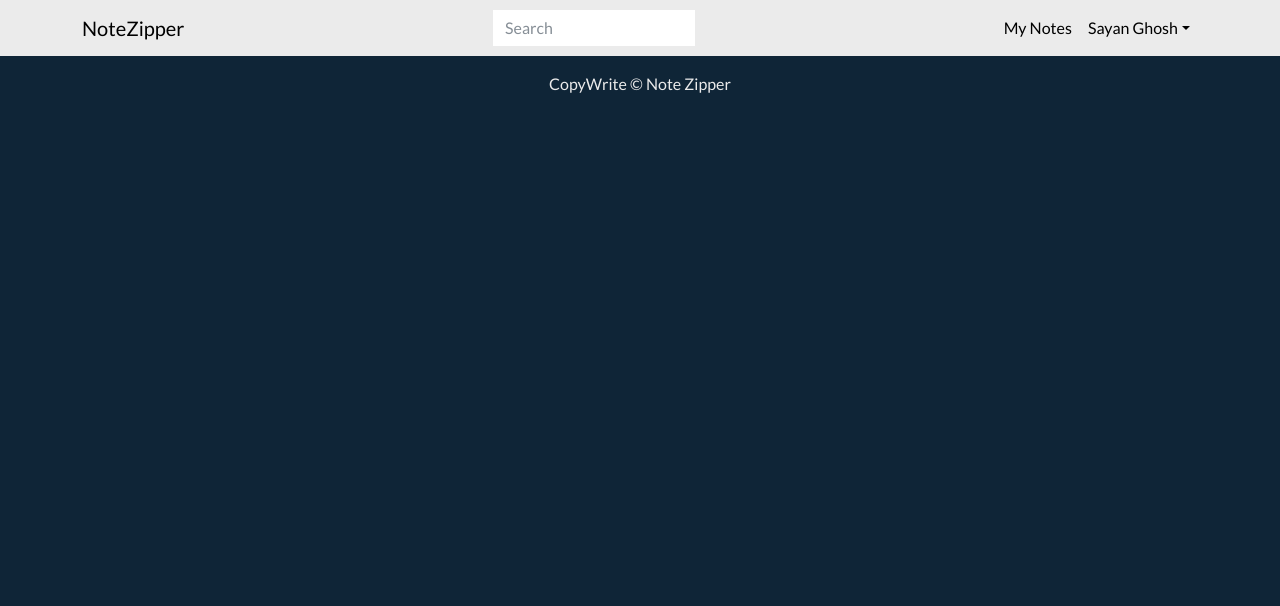
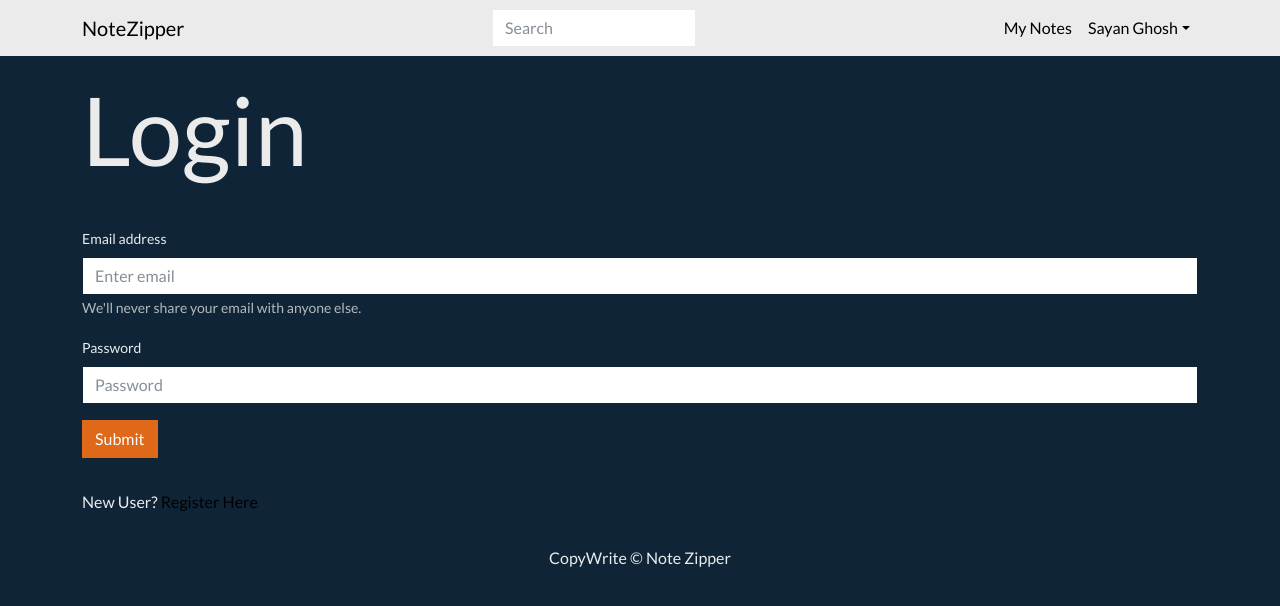
Before and after one commit to sayanghoshofficial/NodeZiper, a React (Create React App) app in the folder frontend/: page /login in a window 1280 px wide. Shown: the top 606 px of the page. Built offline with nearby package versions, Linux system fonts and the light colour scheme.

Commit message:
create login page and register page

```diff
--- a/frontend/src/App.js
+++ b/frontend/src/App.js
@@ -1,16 +1,18 @@
 import './App.css';
-import { Footer, Header, LandingPage, MyNotes } from './components';
+import { Footer, Header, LandingPage, LoginScreen, MyNotes, RagisterScreen } from './components';
 import { BrowserRouter, Routes, Route } from 'react-router-dom';
 
 function App() {
   return (
     <BrowserRouter>
-      <Header/>
+      <Header />
       <Routes>
-        <Route path='/' element={<LandingPage/>} exact/>
-        <Route path='/mynotes' element={<MyNotes/>}/>
+        <Route path='/' element={<LandingPage />} exact />
+        <Route path='/login' element={<LoginScreen />} />
+        <Route path='/register' element={<RagisterScreen />} />
+        <Route path='/mynotes' element={<MyNotes />} />
       </Routes>
-      <Footer/>
+      <Footer />
     </BrowserRouter>
   );
 }
--- /dev/null
+++ b/frontend/src/components/ErrorMessage/ErrorMessage.js
@@ -0,0 +1,13 @@
+import React from 'react'
+import { Alert } from 'react-bootstrap'
+
+const ErrorMessage = ({ varient = "info", children }) => {
+    return (
+        <Alert variant={varient} style={{ fontSize: 20 }}>
+            <strong>{children}
+            </strong>
+        </Alert>
+    )
+}
+
+export default ErrorMessage
--- /dev/null
+++ b/frontend/src/components/Loader/Loader.js
@@ -0,0 +1,12 @@
+import React from 'react'
+import { Spinner } from 'react-bootstrap'
+
+const Loader = ({ size = 100 }) => {
+    return (
+        <div style={{ display: 'flex', alignItems: 'center', justifyContent: 'center', width: '100%', height: '100%' }}>
+            <Spinner animation='border' variant="success" style={{ width: size, height: size }} />
+        </div>
+    )
+}
+
+export default Loader
--- a/frontend/src/components/Screens/LandingPage/LandingPage.js
+++ b/frontend/src/components/Screens/LandingPage/LandingPage.js
@@ -1,8 +1,16 @@
-import React from 'react'
+import React, { useEffect } from 'react'
 import { ButtonContainer, IntroText, Landingbutton, Main, SubTitle, Title } from './index.sc'
 import { Button, Col, Container, Row } from 'react-bootstrap'
+import { useNavigate } from 'react-router-dom'
 
 const LandingPage = () => {
+    const navigate = useNavigate();
+    // useEffect(()=>{
+    //     const userInfo = localStorage.getItem('userInfo')
+    //     if(userInfo){
+    //       navigate("/myNotes")
+    //     }
+    //   },[])
     return (
         <Main>
             <Container>
--- /dev/null
+++ b/frontend/src/components/Screens/LoginScreen/LoginScreen.js
@@ -0,0 +1,88 @@
+import React, { useEffect, useState } from 'react';
+import { Button, Form, Container, Row, Col } from 'react-bootstrap';
+import { Main, Title } from '../LandingPage/index.sc';
+import { Link, useNavigate } from 'react-router-dom';
+import axios from 'axios';
+import Loader from '../../Loader/Loader';
+import ErrorMessage from '../../ErrorMessage/ErrorMessage';
+
+
+
+const LoginPage = () => {
+  const navigate=useNavigate()
+  const [email, setEmail] = useState('');
+  const [password, setPassword] = useState('');
+  const [error, setError] = useState(false);
+  const [loading, setLoading] = useState(false);
+
+
+
+  const submitHandler = async (e) => {
+    e.preventDefault();
+    try {
+      const config = {
+        headers: {
+          "Content-type": "application/json"
+        }
+      }
+      setLoading(true);
+      const { data } = await axios.post("http://localhost:5000/api/users/login", {
+        email,
+        password
+      }, config);
+      console.log(data);
+      localStorage.setItem('userInfo', JSON.stringify(data));
+      setLoading(false);
+    } catch (error) {
+      setError(error.response.data.message);
+      setLoading(false);
+    }
+  }
+
+  return (
+    <>
+        <Container>
+          <Row className='py-3'>
+            <Title>Login</Title>
+          </Row>
+          {error && <ErrorMessage varient='danger'>{error}</ErrorMessage>}
+          {loading && <Loader />}
+          <Row className='py-3'>
+            <Form onSubmit={submitHandler}>
+              <Form.Group className="mb-3" controlId="formBasicEmail">
+                <Form.Label>Email address</Form.Label>
+                <Form.Control
+                  type="email"
+                  placeholder="Enter email"
+                  value={email}
+                  onChange={(e) => setEmail(e.target.value)}
+                />
+                <Form.Text className="text-muted">
+                  We'll never share your email with anyone else.
+                </Form.Text>
+              </Form.Group>
+
+              <Form.Group className="mb-3" controlId="formBasicPassword">
+                <Form.Label>Password</Form.Label>
+                <Form.Control
+                  type="password"
+                  placeholder="Password"
+                  value={password}
+                  onChange={(e) => setPassword(e.target.value)}
+                />
+              </Form.Group>
+
+              <Button variant="primary" type="submit">
+                Submit
+              </Button>
+            </Form>
+          </Row>
+          <Row className='py-3'>
+            <Col>New User? <Link to={'/register'}>Register Here</Link></Col>
+          </Row>
+        </Container>
+    </>
+  )
+}
+
+export default LoginPage
--- /dev/null
+++ b/frontend/src/components/Screens/RegisterScreen/RagisterScreen.js
@@ -0,0 +1,149 @@
+import React, { Fragment, useState } from 'react'
+import { Main, Title } from '../LandingPage/index.sc'
+import { Button, Form, Container, Row, Col } from 'react-bootstrap';
+import { Link, useNavigate } from 'react-router-dom';
+import e from 'cors';
+import ErrorMessage from '../../ErrorMessage/ErrorMessage';
+import Loader from '../../Loader/Loader';
+import axios from 'axios';
+
+const RagisterPage = () => {
+  const [name, setName] = useState('');
+  const [email, setEmail] = useState('');
+  const [password, setPassword] = useState('');
+  const [confirmPassword, setConfirmPassword] = useState('');
+  const [pic, setPic] = useState("https://github.com/sayanghoshofficial/NodeZiper/assets/99132893/66485cb1-0a16-4dc4-b6cc-f30dc7000e9f");
+  const [message, setMessage] = useState(null);
+  const [picMessage, setPicMessage] = useState(null);
+  const [error, setError] = useState(false);
+  const [loading, setLoading] = useState(false);
+
+  const submitHandler = async (e) => {
+    e.preventDefault();
+    if (password !== confirmPassword) {
+      setMessage("Password Do Not Match...")
+    } else {
+      setMessage(null);
+      try {
+        const config = {
+          headers: {
+            "Content-type": "application/json"
+          }
+        }
+        setLoading(true);
+        const { data } = await axios.post("http://localhost:5000/api/users", {
+          name,
+          pic,
+          email,
+          password
+        }, config);
+        console.log(data);
+        localStorage.setItem('userInfo', JSON.stringify(data));
+        setLoading(false);
+
+      } catch (error) {
+        setError(error.response.data.message);
+        setLoading(false);
+      }
+    }
+    console.log(email, password, confirmPassword, pic)
+  }
+
+  const postDetails = (pics) => {
+    if (!pics) {
+      return setPicMessage("Please Select an Image");
+    }
+    setPicMessage(null);
+    if (pics.type === 'image/jpeg' || pics.type === 'image/png') {
+      const data = new FormData();
+      data.append('file', pics);
+      data.append('upload_preset', 'noteZipper');
+      data.append('cloud_name', 'dczkssrlq');
+      fetch('https://api.cloudinary.com/v1_1/dczkssrlq/image/upload', {
+        method: "post",
+        body: data
+      }).then((res) => res.json())
+        .then((data) => {
+          console.log(data);
+          setPic(data.url.toString());
+        })
+        .catch((err) => {
+          console.log(err);
+        });
+    } else {
+      return setPicMessage("Please Select an Image");
+    }
+  }
+
+  return (
+    <Main>
+      <Container>
+        <Row className='py-3'>
+          <Title>Ragister</Title>
+        </Row>
+        {error && <ErrorMessage varient='danger'>{error}</ErrorMessage>}
+        {message && <ErrorMessage varient='danger'>{message}</ErrorMessage>}
+        {loading && <Loader />}
+        <Row className='py-3'>
+          <Form onSubmit={submitHandler}>
+            <Form.Group className="mb-3" controlId="Name">
+              <Form.Label>Name</Form.Label>
+              <Form.Control
+                type="name"
+                placeholder="Your Name..."
+                value={name}
+                onChange={(e) => setName(e.target.value)}
+              />
+            </Form.Group>
+            <Form.Group className="mb-3" controlId="Email">
+              <Form.Label>Email address</Form.Label>
+              <Form.Control
+                type="email"
+                placeholder="Enter email..."
+                value={email}
+                onChange={(e) => setEmail(e.target.value)}
+              />
+              <Form.Text className="text-muted">
+                We'll never share your email with anyone else.
+              </Form.Text>
+            </Form.Group>
+
+            <Form.Group className="mb-3" controlId="Password">
+              <Form.Label>Password</Form.Label>
+              <Form.Control
+                type="password"
+                placeholder="Password..."
+                value={password}
+                onChange={(e) => setPassword(e.target.value)}
+              />
+            </Form.Group>
+            <Form.Group className="mb-3" controlId="ConfirmPassword">
+              <Form.Label>Confirn Password</Form.Label>
+              <Form.Control
+                type="password"
+                placeholder="Confirm Password..."
+                value={confirmPassword}
+                onChange={(e) => setConfirmPassword(e.target.value)}
+              />
+            </Form.Group>
+            {picMessage && <ErrorMessage varient='danger'>{picMessage}</ErrorMessage>}
+            <Form.Group controlId="formFileLg" className="mb-3">
+              <Form.Label>Upload Profile Picture</Form.Label>
+              <Form.Control type="file" size="lg" onChange={(e)=>postDetails(e.target.files[0])} />
+            </Form.Group>
+
+
+            <Button variant="primary" type="submit">
+              Submit
+            </Button>
+          </Form>
+        </Row>
+        <Row className='py-3'>
+          <Col>Already a User? <Link to={'/login'}>Login Here</Link></Col>
+        </Row>
+      </Container>
+    </Main>
+  )
+}
+
+export default RagisterPage
--- a/frontend/src/components/index.js
+++ b/frontend/src/components/index.js
@@ -1,6 +1,10 @@
 import Header from "./Header/Header";
 import Footer from "./Footer/Footer";
-import {LandingPage} from "./Screens/LandingPage";
+import { LandingPage } from "./Screens/LandingPage";
 import { MyNotes } from "./Screens/MyNotes";
+import LoginScreen from "./Screens/LoginScreen/LoginScreen";
+import RagisterScreen from "./Screens/RegisterScreen/RagisterScreen";
+import Loader from "./Loader/Loader";
+import ErrorMessage from "./ErrorMessage/ErrorMessage";
 
-export {Header,Footer,LandingPage,MyNotes};
+export { Header, Footer, LandingPage, MyNotes, LoginScreen, RagisterScreen, Loader, ErrorMessage };
```
Also changed, not shown: frontend/src/components/Header/Header.js (+6 -2 lines), 1 other file (tests, documents, lock files or other folders).
